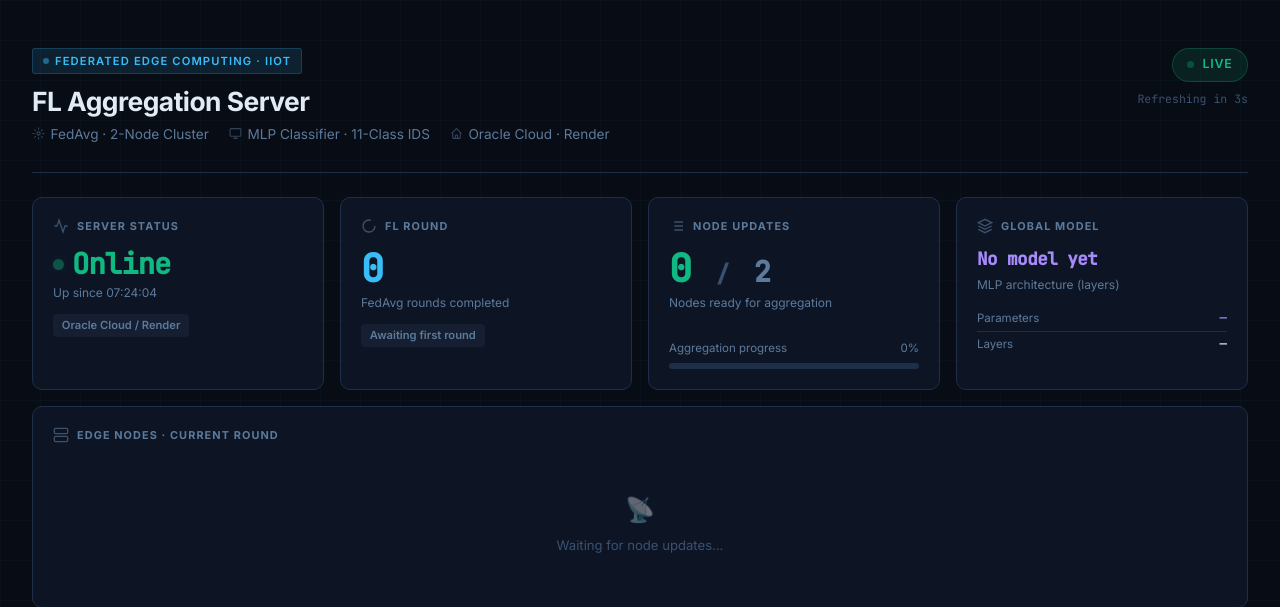
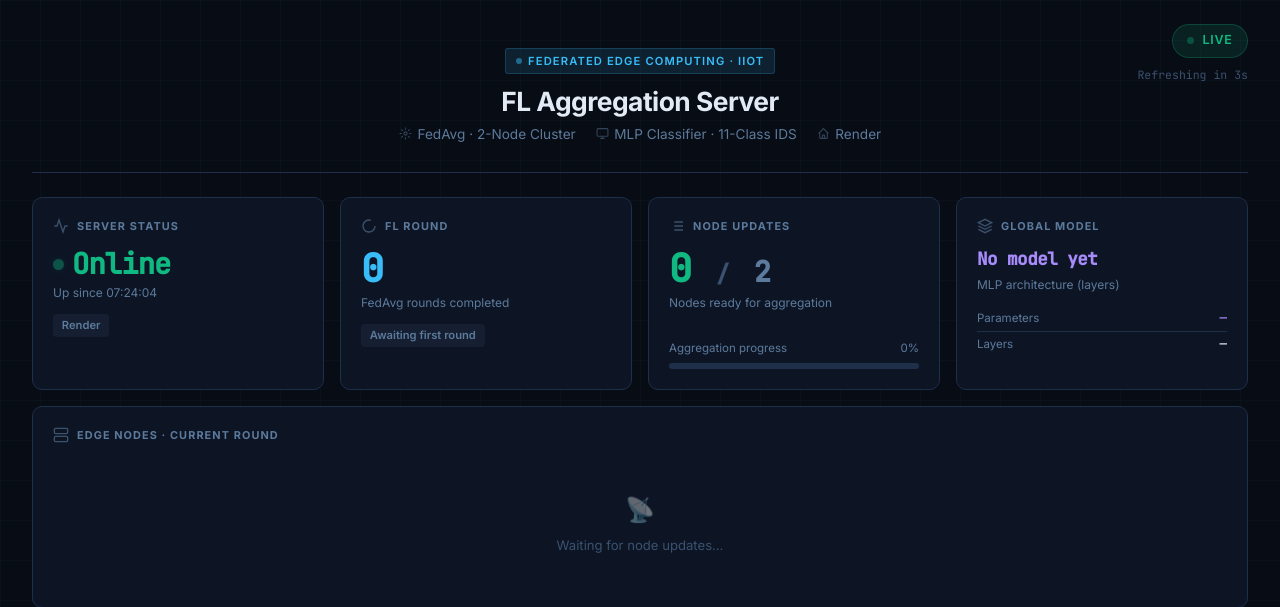
Before and after one commit to christianmutiwadirwa-crypto/Federated-Edge-Computing, a FastAPI app: page / in a window 1280 px wide. Shown: the top 607 px of the page. Run offline with FastAPI, Linux system fonts and the light colour scheme; data that the repository does not hold is empty.

Commit message:
ui: centre header, remove Oracle Cloud references (Render only)

```diff
--- a/federated_server/templates/index.html
+++ b/federated_server/templates/index.html
@@ -98,15 +98,29 @@
         ===================================================== */
         .header {
             display: flex;
-            align-items: flex-start;
-            justify-content: space-between;
-            gap: 1.5rem;
+            flex-direction: column;
+            align-items: center;
+            gap: 1rem;
             padding: 1.5rem 0 1.75rem;
             border-bottom: 1px solid var(--border);
             margin-bottom: 1.5rem;
+            text-align: center;
         }
 
-        .header-left {}
+        .header-center {}
+
+        .header-right {
+            position: absolute;
+            top: 1.5rem;
+            right: 2rem;
+            display: flex;
+            flex-direction: column;
+            align-items: flex-end;
+            gap: 0.5rem;
+        }
+
+        /* make page position:relative so header-right is scoped */
+        .page { position: relative; }
 
         .header-badge {
             display: inline-flex;
@@ -151,6 +165,7 @@
             font-size: 0.85rem;
             display: flex;
             flex-wrap: wrap;
+            justify-content: center;
             gap: 0 1.25rem;
         }
 
@@ -162,12 +177,7 @@
 
         .header-meta-item svg { opacity: 0.5; flex-shrink: 0; }
 
-        .header-right {
-            display: flex;
-            flex-direction: column;
-            align-items: flex-end;
-            gap: 0.5rem;
-        }
+
 
         .live-pill {
             display: flex;
@@ -613,7 +623,7 @@
          HEADER
     ======================================================== -->
     <header class="header">
-        <div class="header-left">
+        <div class="header-center">
             <div class="header-badge">Federated Edge Computing · IIoT</div>
             <h1>FL Aggregation Server</h1>
             <div class="header-sub">
@@ -627,7 +637,7 @@
                 </span>
                 <span class="header-meta-item">
                     <svg class="icon" width="13" height="13" viewBox="0 0 24 24" fill="none" stroke="currentColor" stroke-width="2"><path d="M3 12l2-2m0 0l7-7 7 7M5 10v10a1 1 0 001 1h3m10-11l2 2m-2-2v10a1 1 0 01-1 1h-3m-6 0a1 1 0 001-1v-4a1 1 0 011-1h2a1 1 0 011 1v4a1 1 0 001 1m-6 0h6"/></svg>
-                    Oracle Cloud · Render
+                    Render
                 </span>
             </div>
         </div>
@@ -656,7 +666,7 @@
                 <span id="stat-status-text" style="font-size:1.8rem;">—</span>
             </div>
             <div class="stat-label" id="stat-uptime">Starting up…</div>
-            <div class="stat-tag tag-muted" id="stat-deployment-tag">Oracle Cloud / Render</div>
+            <div class="stat-tag tag-muted" id="stat-deployment-tag">Render</div>
         </div>
 
         <!-- FL Round -->
```
